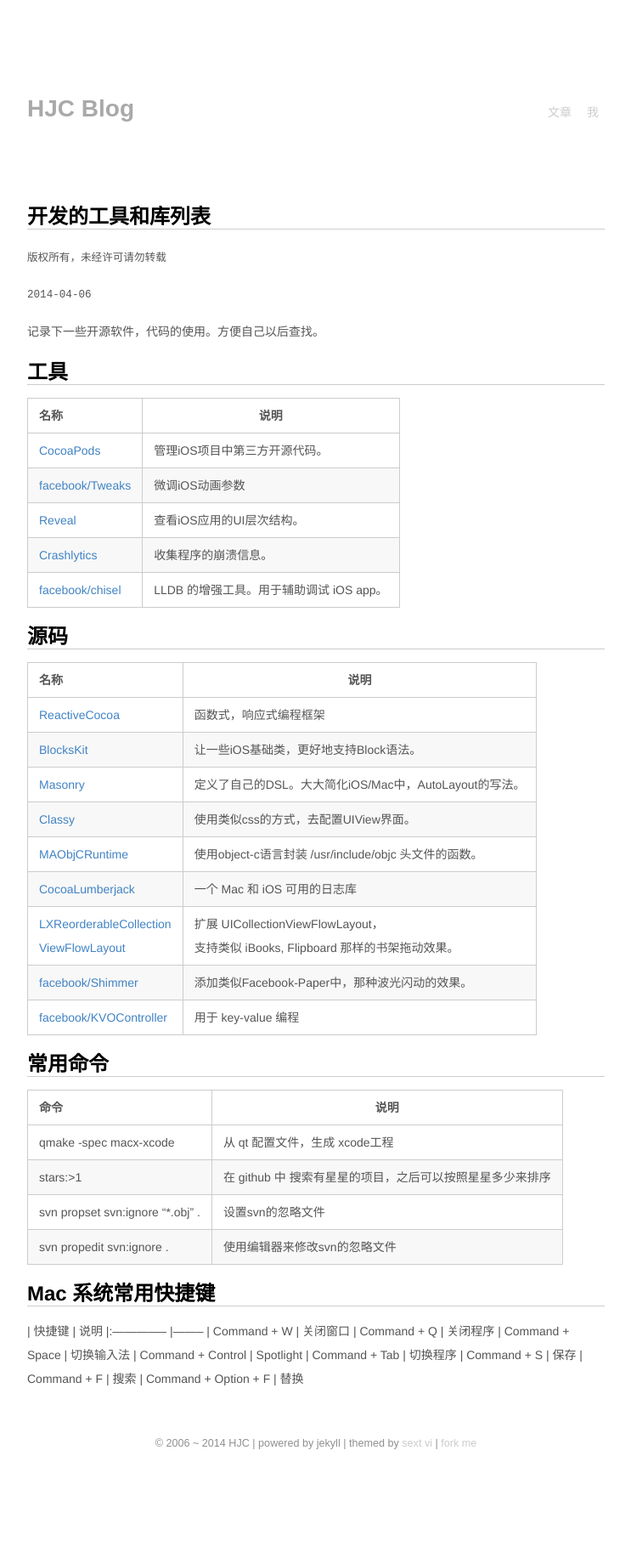
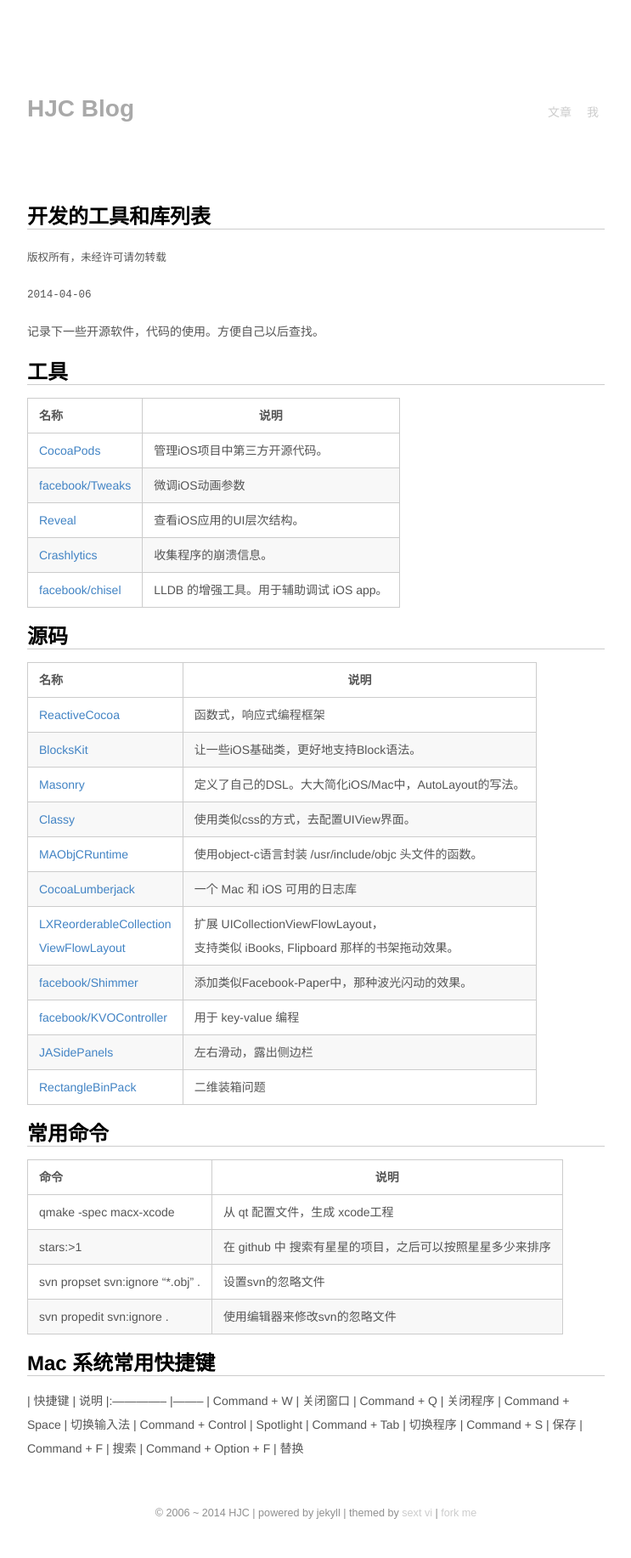
Before and after one commit to jzpangpang/hjcapple.github.com, a Jekyll site: the page built from _posts/2014-04-06-tools-libs.md, in a window 1280 px wide. Shown: the whole page at 85% size, without its empty margins (268-1011 px from the left). Built offline with Jekyll 4.4.1, drawn with Linux system fonts in a browser that asks for light colours; nearby versions of some CDN libraries; Markdown is read by kramdown in place of the engine named in the settings; before the commit the page ends 1751 px from its top, so only the background shows below that.

Commit message:
添加两个代码的记录

```diff
--- a/_posts/2014-04-06-tools-libs.md
+++ b/_posts/2014-04-06-tools-libs.md
@@ -37,6 +37,8 @@
 | [LXReorderableCollection<br>ViewFlowLayout] | 扩展 UICollectionViewFlowLayout，<br>支持类似 iBooks, Flipboard 那样的书架拖动效果。
 | [facebook/Shimmer] 		| 添加类似Facebook-Paper中，那种波光闪动的效果。
 | [facebook/KVOController] | 用于 key-value 编程
+| [JASidePanels] | 左右滑动，露出侧边栏
+| [RectangleBinPack] | 二维装箱问题
 
 [ReactiveCocoa]: https://github.com/ReactiveCocoa/ReactiveCocoa
 [BlocksKit]: 		https://github.com/zwaldowski/BlocksKit
@@ -47,6 +49,8 @@
 [LXReorderableCollection<br>ViewFlowLayout]: https://github.com/lxcid/LXReorderableCollectionViewFlowLayout
 [facebook/Shimmer]: https://github.com/facebook/Shimmer
 [facebook/KVOController]: https://github.com/facebook/KVOController
+[JASidePanels]: https://github.com/gotosleep/JASidePanels
+[RectangleBinPack]: https://github.com/juj/RectangleBinPack
 
 
 ## 常用命令
```
